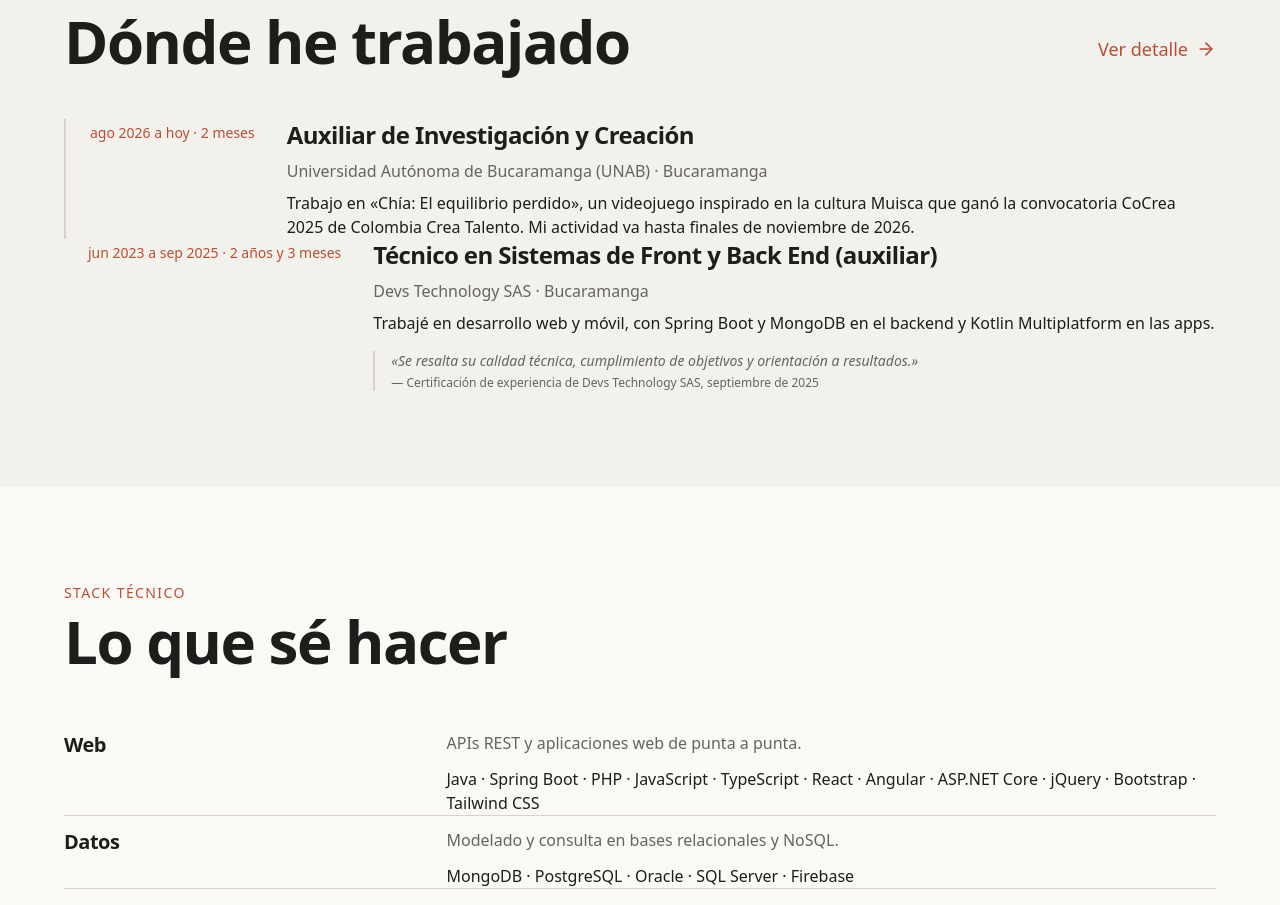
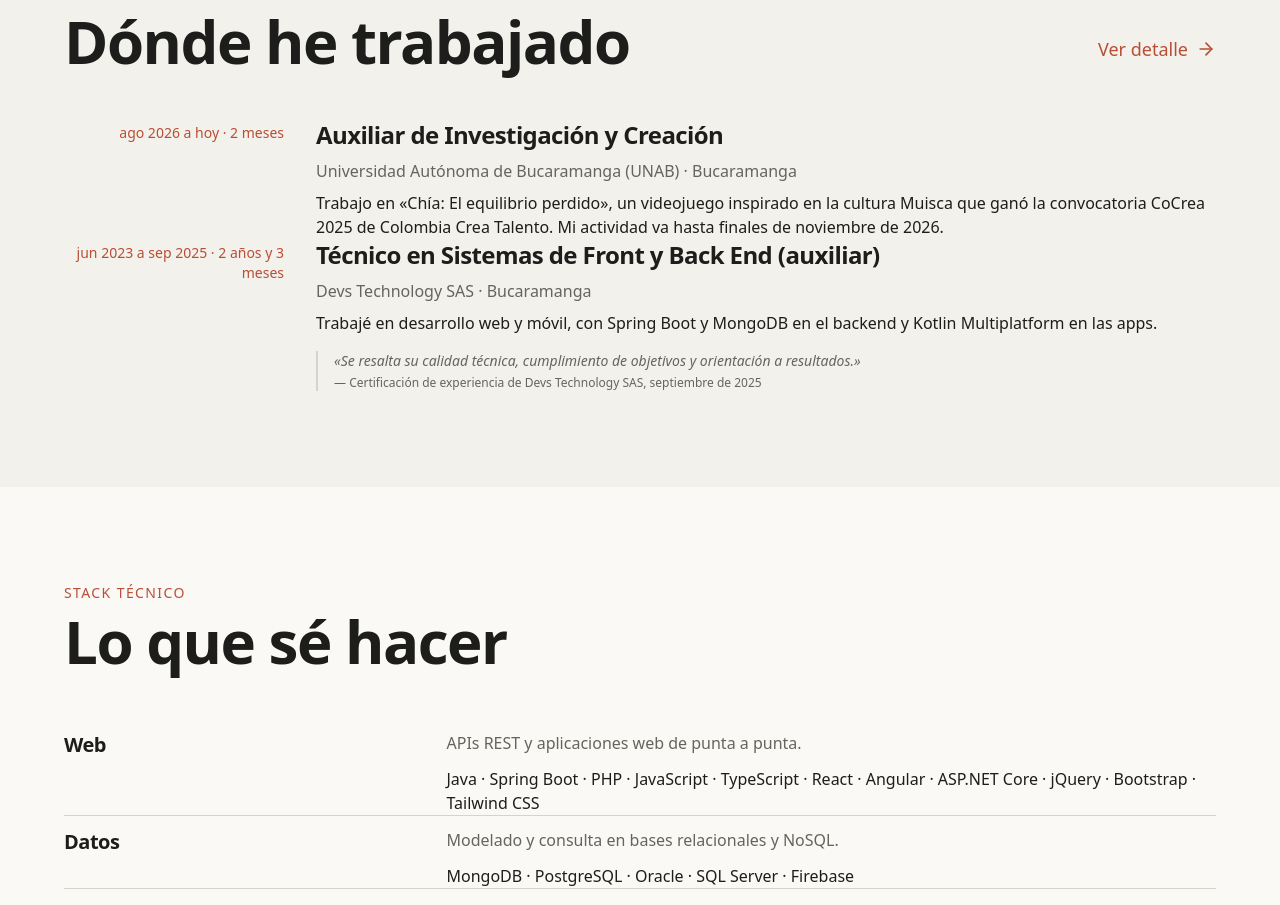
Before and after one commit to bleon133/Portafolio-Brayan-04-10-2026, a React (Vite) app: page / in a window 1280 px wide. Shown: the part 2441-3346 px from the top of the page. Built offline with nearby package versions, Linux system fonts and the light colour scheme.

Commit message:
fix: align Home experience preview columns

```diff
--- a/src/features/experience/ExperiencePreview.tsx
+++ b/src/features/experience/ExperiencePreview.tsx
@@ -21,17 +21,17 @@ export function ExperiencePreview() {
           {items.map((item) => (
             <li
               key={item.id}
-              className="relative flex flex-col gap-2 border-l-2 border-border pl-6 last:border-l-0 sm:flex-row sm:gap-8 sm:items-start"
+              className="relative flex flex-col gap-2 border-l-2 border-border pl-6 last:border-l-0 sm:grid sm:grid-cols-[220px_minmax(0,1fr)] sm:gap-8 sm:items-start sm:pl-0 sm:border-l-0 sm:gap-y-8"
             >
-              {/* Date / meta — top-left on desktop, stacked above on mobile */}
+              {/* Date / meta — above on mobile, fixed column on desktop */}
               <time
-                className="shrink-0 text-sm font-medium text-accent-soft sm:pt-1"
+                className="text-sm font-medium text-accent-soft sm:text-right sm:pt-1"
                 dateTime={item.start}
               >
                 {formatPeriod(item.start, item.end)}
               </time>
 
-              {/* Role, company, location, summary */}
+              {/* Role, company, location, summary — above on mobile, second column on desktop */}
               <div className="flex flex-col gap-2">
                 <h3 className="text-xl font-semibold sm:text-2xl">{item.role}</h3>
                 <p className="text-base text-muted">
```
